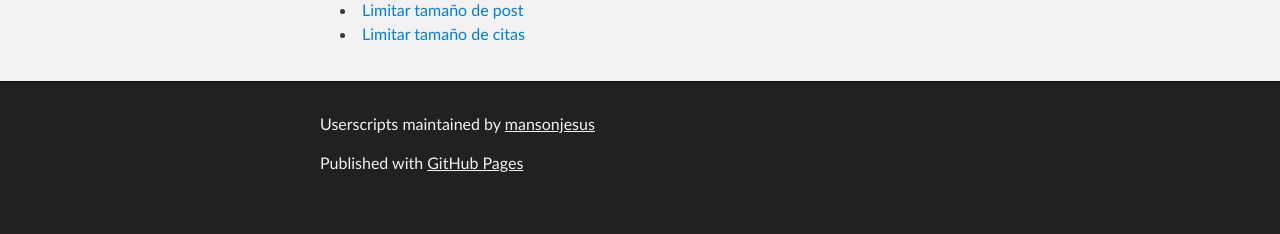
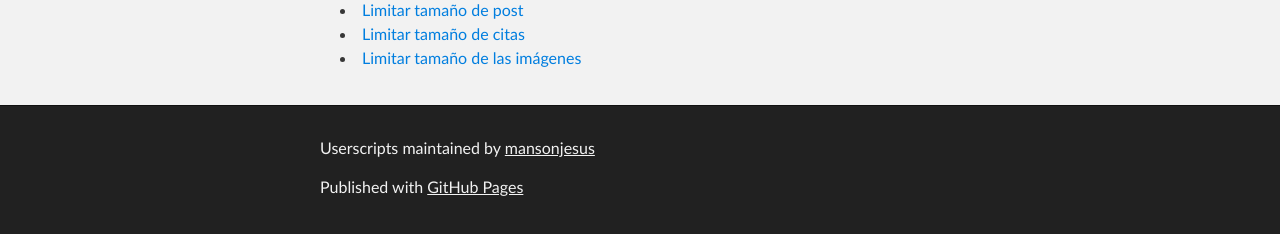
Before and after one commit to dnlglz/userscripts, a plain HTML site: page index.html in a window 1280 px wide. Shown: the part 252-486 px from the top of the page. Drawn offline with Linux system fonts and the light colour scheme.

Commit message:
Added limitar ancho imagen script

```diff
--- a/index.html
+++ b/index.html
@@ -34,6 +34,7 @@
         <ul>
 <li><a href="https://github.com/mansonjesus/userscripts/raw/master/source/limitar_post.user.js">Limitar tamaño de post</a></li>
 <li><a href="https://github.com/mansonjesus/userscripts/raw/master/source/minimizar_citas.user.js">Limitar tamaño de citas</a></li>
+<li><a href="https://github.com/mansonjesus/userscripts/raw/master/source/limitar_ancho_imagen.user.js">Limitar tamaño de las imágenes</a></li>
 </ul>
       </section>
     </div>
```
